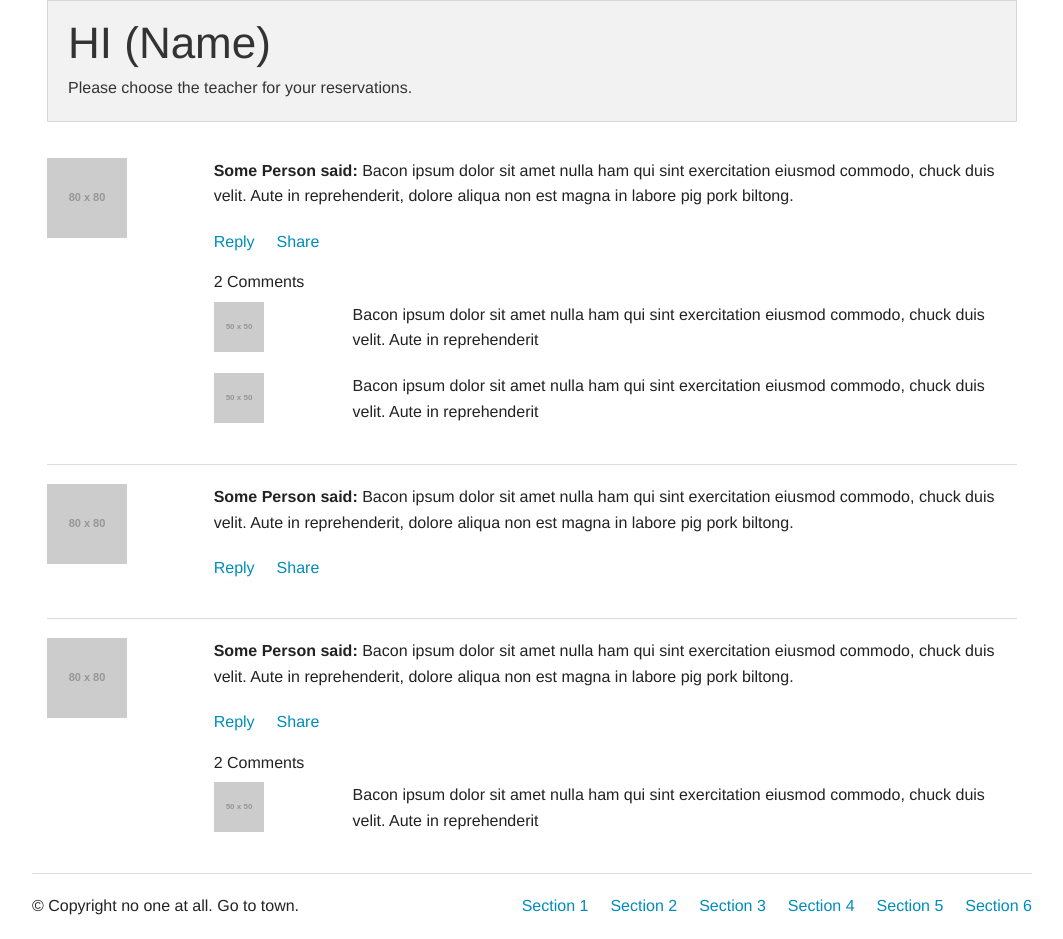
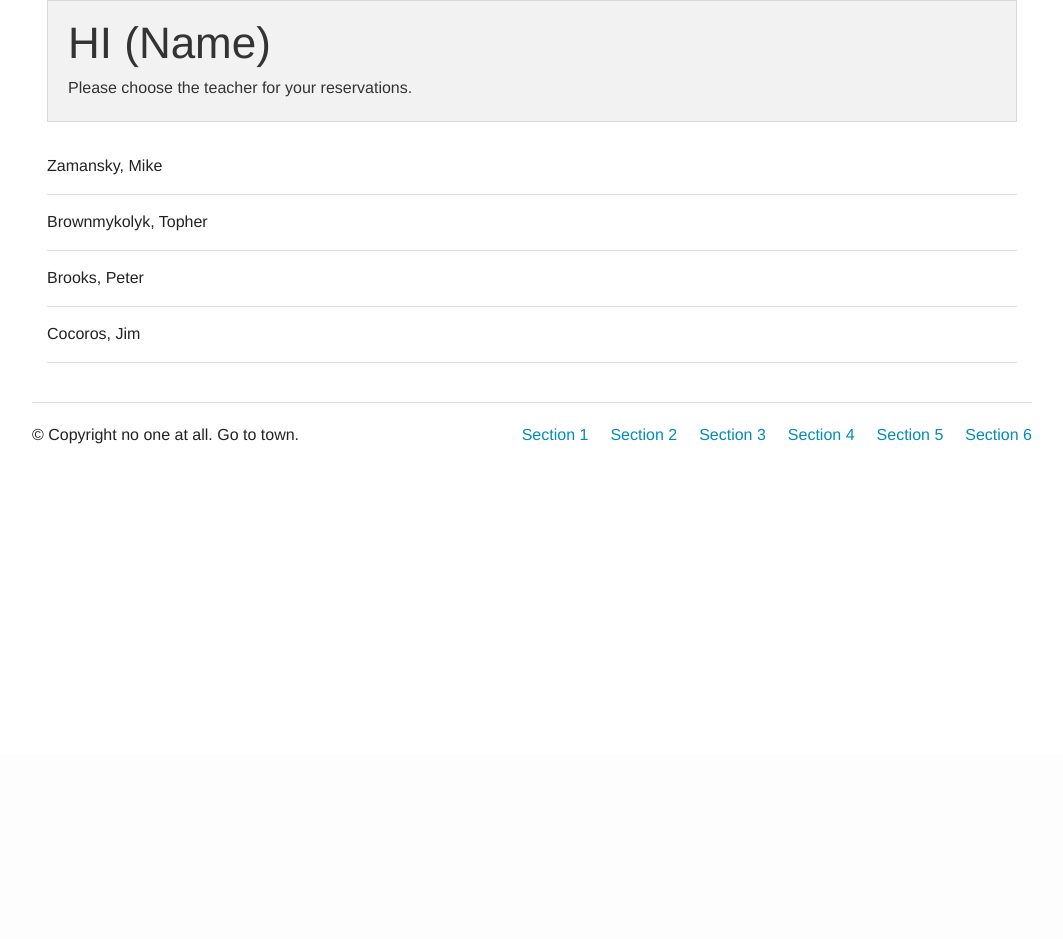
Before and after one commit to stuycs-softdev-fall-2013/proj3-7-PTC, a Flask app: page /parentpostlogin in a window 1280 px wide. Shown: the part 45-984 px from the top of the page, without its empty margins (108-1171 px from the left). After the commit the page ends 489 px from the top, so only its background shows below. Run offline with Flask 2, Linux system fonts and the light colour scheme; grey boxes labelled with a size stand in for pictures from a placeholder-image service; some libraries are stand-ins or nearby versions.

Commit message:
big problem, check emails

```diff
--- a/app.py
+++ b/app.py
@@ -4,6 +4,8 @@ import urllib2
 
 app=Flask(__name__)
 app.secret_key = "PTC"
+registeredteacherlist = ["Zamansky, Mike", "Brownmykolyk, Topher", "Brooks, Peter", "Cocoros, Jim"]
+
 
 @app.route('/',methods=["POST","GET"])
 def home():
@@ -32,11 +34,13 @@ def tr():
 
 @app.route('/parentpostlogin',methods=["POST","GET"])
 def ppl():
+#IMPORTANT, implement a check for login so that people cannot just type in the url! Implement after this page is done
         if request.method == 'GET':
-                return render_template("parentpostlogin.html")
+                return render_template("parentpostlogin.html", teacher = registeredteacherlist, length = len(registeredteacherlist))
 
 @app.route('/teacherpostlogin',methods=["POST","GET"])
 def tpl():
+#IMPORTANT, implement a check for login so that people cannot just type in the url! Implement after this page is done
         if request.method == 'GET':
                 return render_template("teacherpostlogin.html")
 
--- a/templates/parentpostlogin.html
+++ b/templates/parentpostlogin.html
@@ -46,7 +46,6 @@
 
   <!-- End Top Bar -->
 
-
     <!-- Header and Nav -->
 
   <div class="row">
@@ -67,66 +66,17 @@
     <!-- This has been source ordered to come first in the markup (and on small devices) but to be to the right of the nav on larger screens -->
     <div class="large-12 columns">
 
+      {% for i in range(length) %}
       <!-- Feed Entry -->
       <div class="row">
-        <div class="large-2 columns small-3"><img src="http://placehold.it/80x80&text=[img]" /></div>
         <div class="large-10 columns">
-          <p><strong>Some Person said:</strong> Bacon ipsum dolor sit amet nulla ham qui sint exercitation eiusmod commodo, chuck duis velit. Aute in reprehenderit, dolore aliqua non est magna in labore pig pork biltong.</p>
-          <ul class="inline-list">
-            <li><a href="">Reply</a></li>
-            <li><a href="">Share</a></li>
-          </ul>
-
-
-          <h6>2 Comments</h6>
-          <div class="row">
-            <div class="large-2 columns small-3"><img src="http://placehold.it/50x50&text=[img]" /></div>
-            <div class="large-10 columns"><p>Bacon ipsum dolor sit amet nulla ham qui sint exercitation eiusmod commodo, chuck duis velit. Aute in reprehenderit</p></div>
-          </div>
-          <div class="row">
-            <div class="large-2 columns small-3"><img src="http://placehold.it/50x50&text=[img]" /></div>
-            <div class="large-10 columns"><p>Bacon ipsum dolor sit amet nulla ham qui sint exercitation eiusmod commodo, chuck duis velit. Aute in reprehenderit</p></div>
-          </div>
+	  {% print teacher[i] %}
         </div>
       </div>
       <!-- End Feed Entry -->
 
       <hr />
-
-      <!-- Feed Entry -->
-      <div class="row">
-        <div class="large-2 columns small-3"><img src="http://placehold.it/80x80&text=[img]" /></div>
-        <div class="large-10 columns">
-          <p><strong>Some Person said:</strong> Bacon ipsum dolor sit amet nulla ham qui sint exercitation eiusmod commodo, chuck duis velit. Aute in reprehenderit, dolore aliqua non est magna in labore pig pork biltong.</p>
-          <ul class="inline-list">
-            <li><a href="">Reply</a></li>
-            <li><a href="">Share</a></li>
-          </ul>
-        </div>
-      </div>
-      <!-- End Feed Entry -->
-
-      <hr />
-
-      <!-- Feed Entry -->
-      <div class="row">
-        <div class="large-2 columns small-3"><img src="http://placehold.it/80x80&text=[img]" /></div>
-        <div class="large-10 columns">
-          <p><strong>Some Person said:</strong> Bacon ipsum dolor sit amet nulla ham qui sint exercitation eiusmod commodo, chuck duis velit. Aute in reprehenderit, dolore aliqua non est magna in labore pig pork biltong.</p>
-          <ul class="inline-list">
-            <li><a href="">Reply</a></li>
-            <li><a href="">Share</a></li>
-          </ul>
-
-
-          <h6>2 Comments</h6>
-          <div class="row">
-            <div class="large-2 columns small-3"><img src="http://placehold.it/50x50&text=[img]" /></div>
-            <div class="large-10 columns"><p>Bacon ipsum dolor sit amet nulla ham qui sint exercitation eiusmod commodo, chuck duis velit. Aute in reprehenderit</p></div>
-          </div>
-        </div>
-      </div>
-      <!-- End Feed Entry -->
+      {% endfor %}
 
     </div>
 
```
